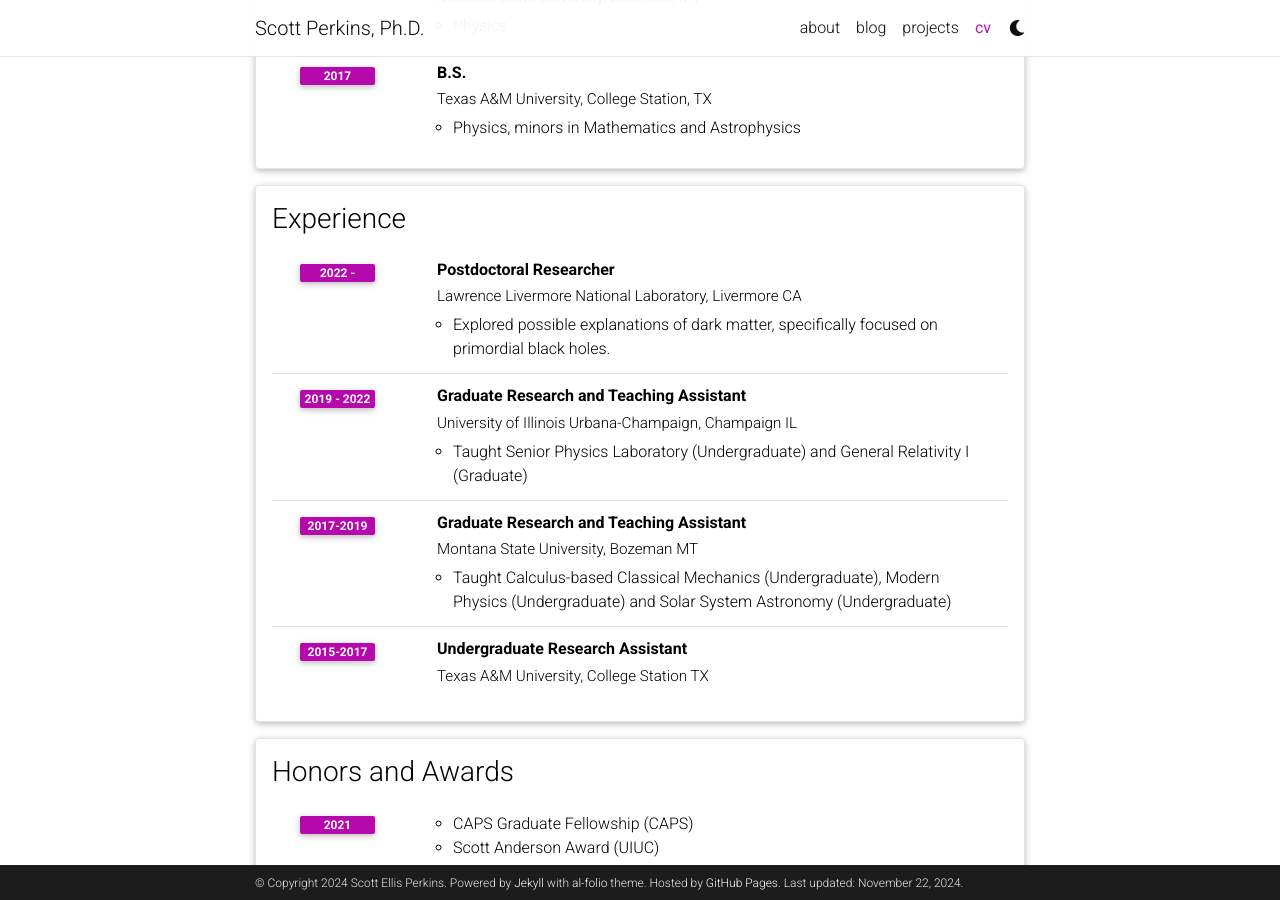
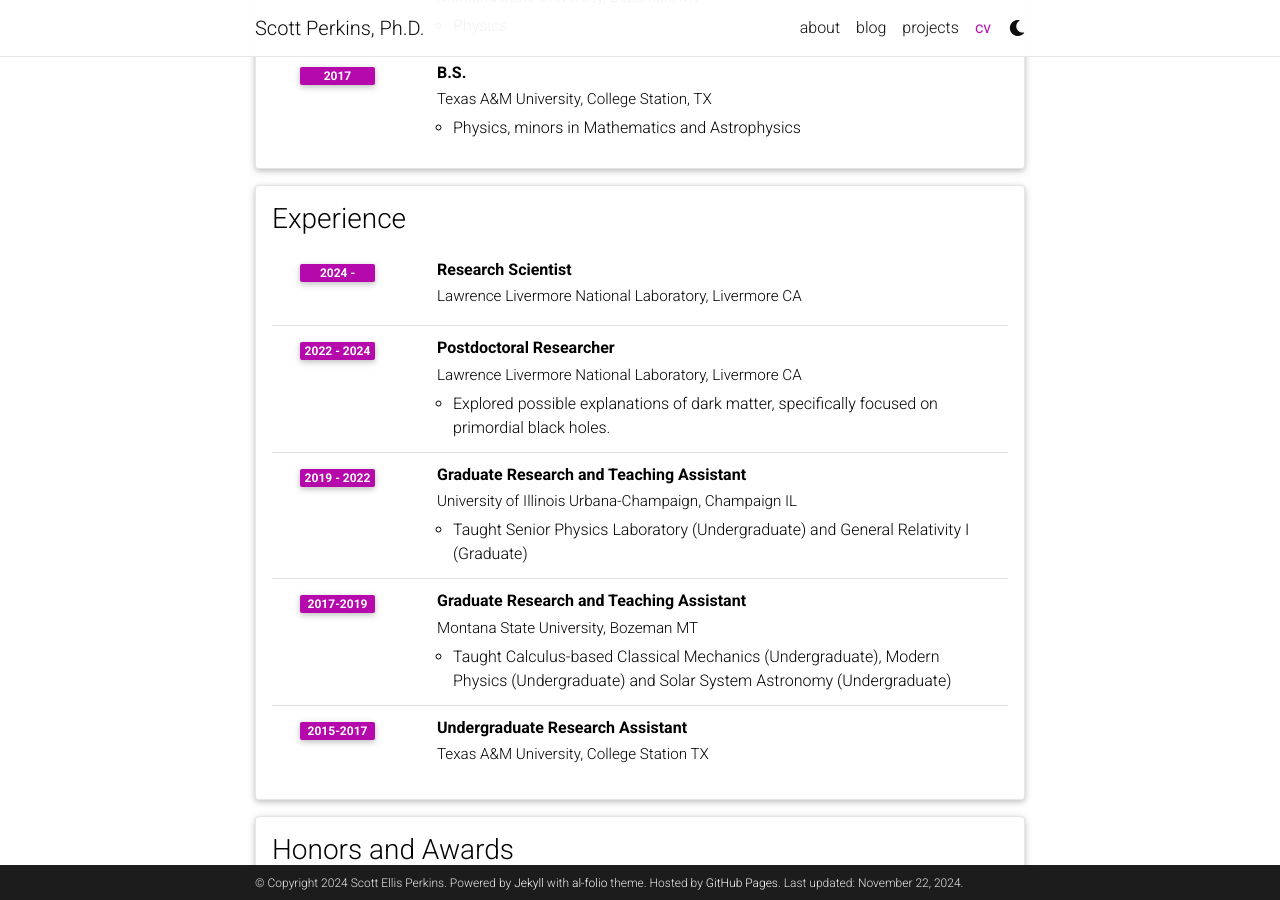
Before and after one commit to scottperkins/scottperkins.github.io, a Jekyll site: the page built from _pages/cv.md, in a window 1280 px wide and 900 px high, scrolled down 688 px. Built offline with Jekyll 4.4.1, drawn with Linux system fonts in a browser that asks for light colours; comment, search, counter and statistics services are not loaded; a style sheet for code colours, icons or effects is not loaded.

Commit message:
Updated position on cv.yml

```diff
--- a/_data/cv.yml
+++ b/_data/cv.yml
@@ -30,9 +30,12 @@
 - title: Experience
   type: time_table
   contents:
+    - title: Research Scientist
+      institution: Lawrence Livermore National Laboratory, Livermore CA
+      year: 2024 -
     - title: Postdoctoral Researcher
       institution: Lawrence Livermore National Laboratory, Livermore CA
-      year: 2022 -
+      year: 2022 - 2024
       description:
         - Explored possible explanations of dark matter, specifically focused on primordial black holes.
     - title: Graduate Research and Teaching Assistant
```
